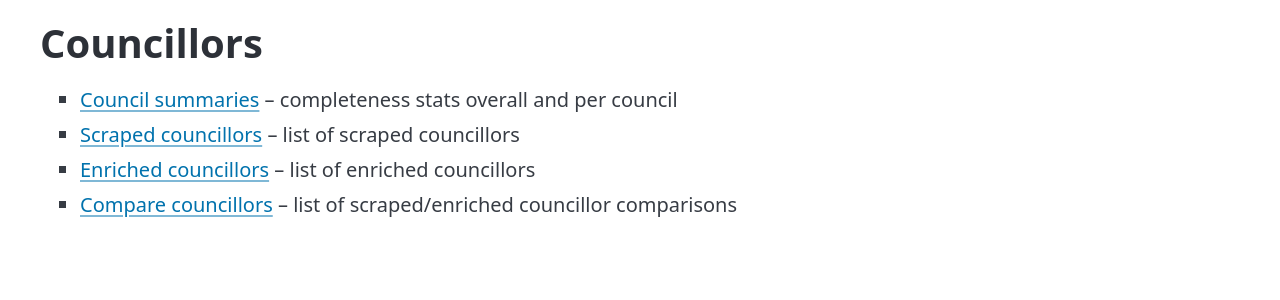
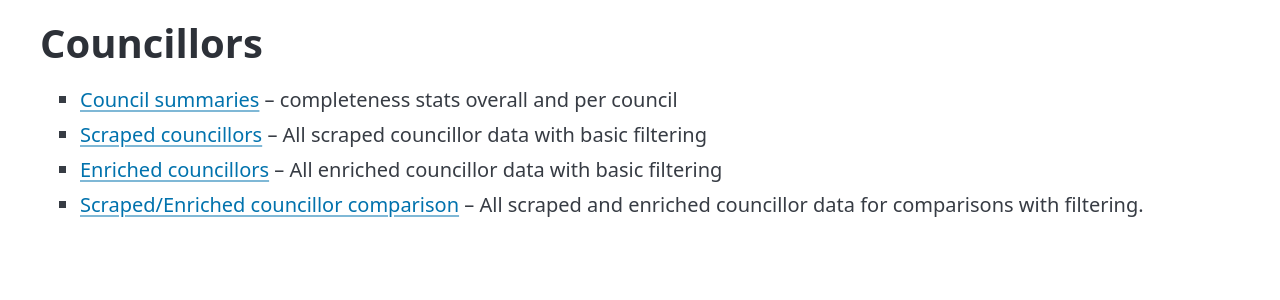
Before and after one commit to DemocracyClub/lgsf-web, a Django app: page /councillors/ in a window 1280 px wide. Shown: the top 300 px of the page. Run offline with Django 5.2, Linux system fonts and the light colour scheme; parts of the project's set-up code (start-up, migrations or seed data) failed here and were passed over; some libraries are stand-ins or nearby versions.

Commit message:
update landing page

```diff
--- a/lgsf_web/apps/councillors/templates/councillors/landing.html
+++ b/lgsf_web/apps/councillors/templates/councillors/landing.html
@@ -10,9 +10,9 @@
     <h1>Councillors</h1>
     <ul>
       <li><a href="{% url 'councillors:summary_list' %}">Council summaries</a> &ndash; completeness stats overall and per council</li>
-      <li><a href="{% url 'councillors:scraped_list' %}">Scraped councillors</a> &ndash; list of scraped councillors</li>
-      <li><a href="{% url 'councillors:enriched_list' %}">Enriched councillors</a> &ndash; list of enriched councillors</li>
-      <li><a href="{% url 'councillors:compare_list' %}">Compare councillors</a> &ndash; list of scraped/enriched councillor comparisons </li>
+      <li><a href="{% url 'councillors:scraped_list' %}">Scraped councillors</a> &ndash; All scraped councillor data with basic filtering</li>
+      <li><a href="{% url 'councillors:enriched_list' %}">Enriched councillors</a> &ndash; All enriched councillor data with basic filtering</li>
+      <li><a href="{% url 'councillors:compare_list' %}">Scraped/Enriched councillor comparison</a> &ndash; All scraped and enriched councillor data for comparisons with filtering.</li>
     </ul>
   </main>
 </body>
```
